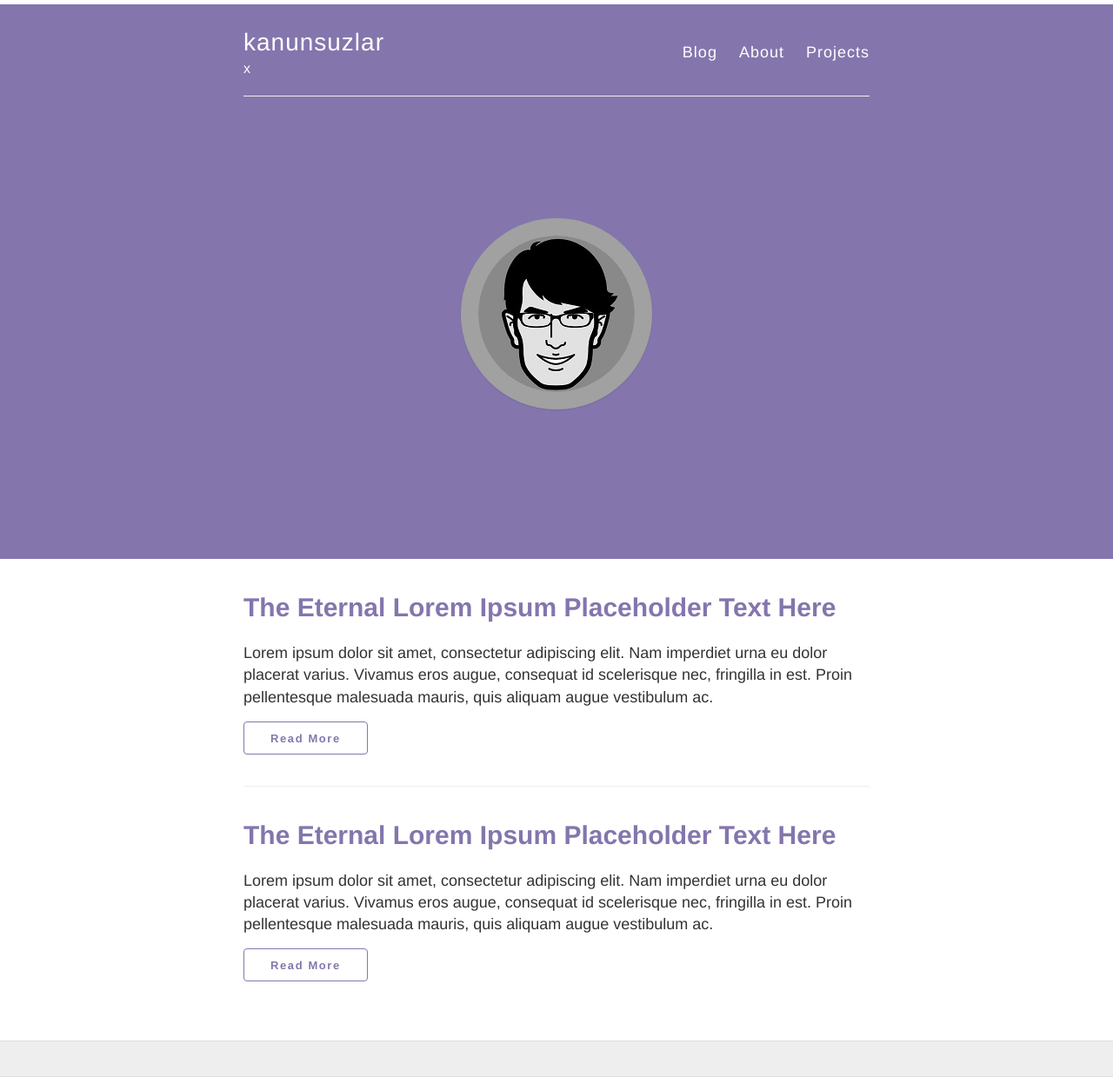
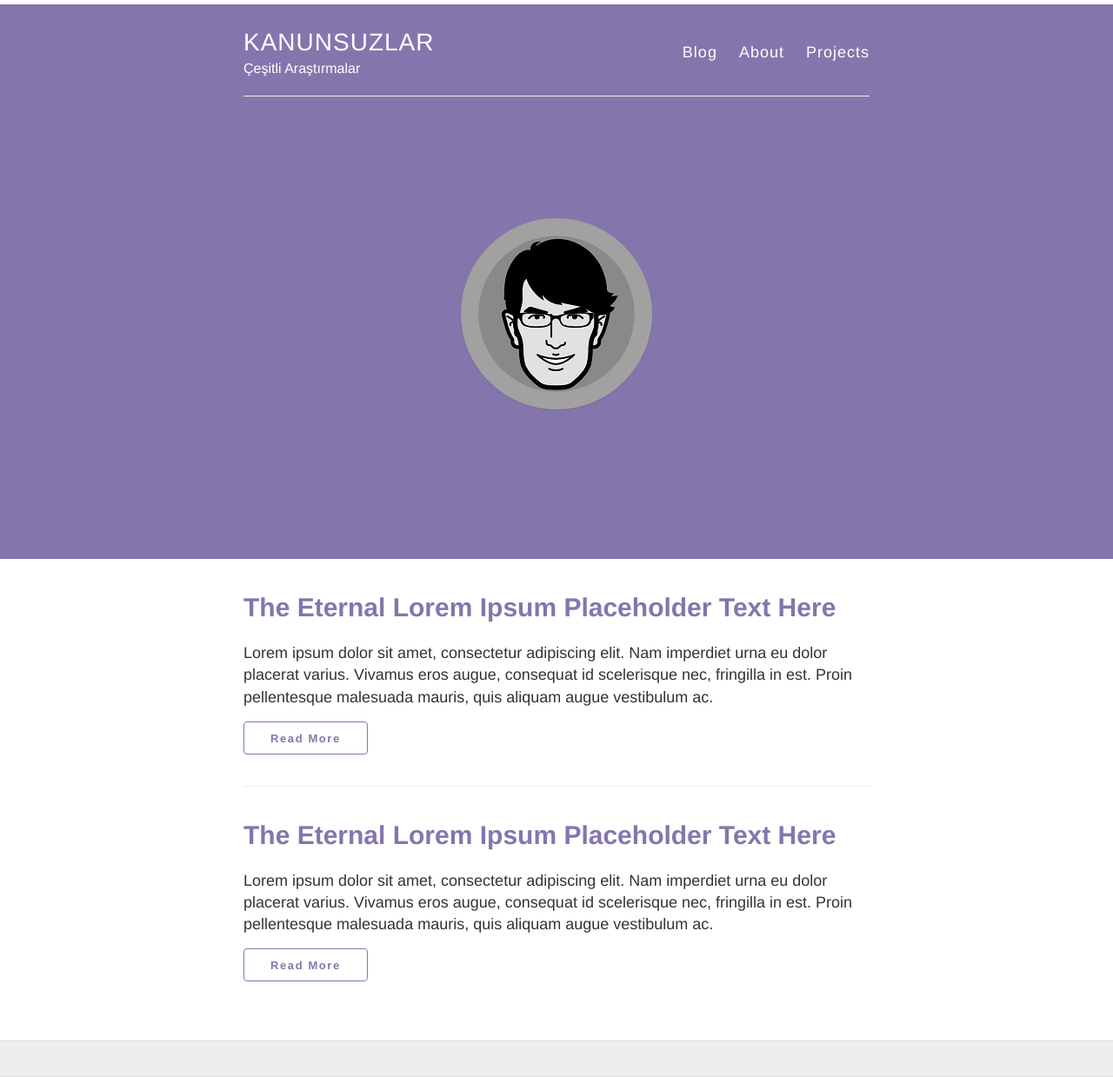
Before and after one commit to kanunsuz/kanunsuzlar.com, a Jekyll site: the page built from index.html, in a window 1280 px wide. Shown: the whole page at 87% size. Built offline with Jekyll 4.4.1, drawn with Linux system fonts in a browser that asks for light colours; nearby versions of some CDN libraries.

Commit message:
Update _config.yml

```diff
--- a/_config.yml
+++ b/_config.yml
@@ -3,10 +3,10 @@
 #
 
 # Name of your site (displayed in the header)
-name: kanunsuzlar
+name: KANUNSUZLAR
 
 # Short bio or description (displayed in the header)
-description: x
+description: Çeşitli Araştırmalar
 
 
 #
```
